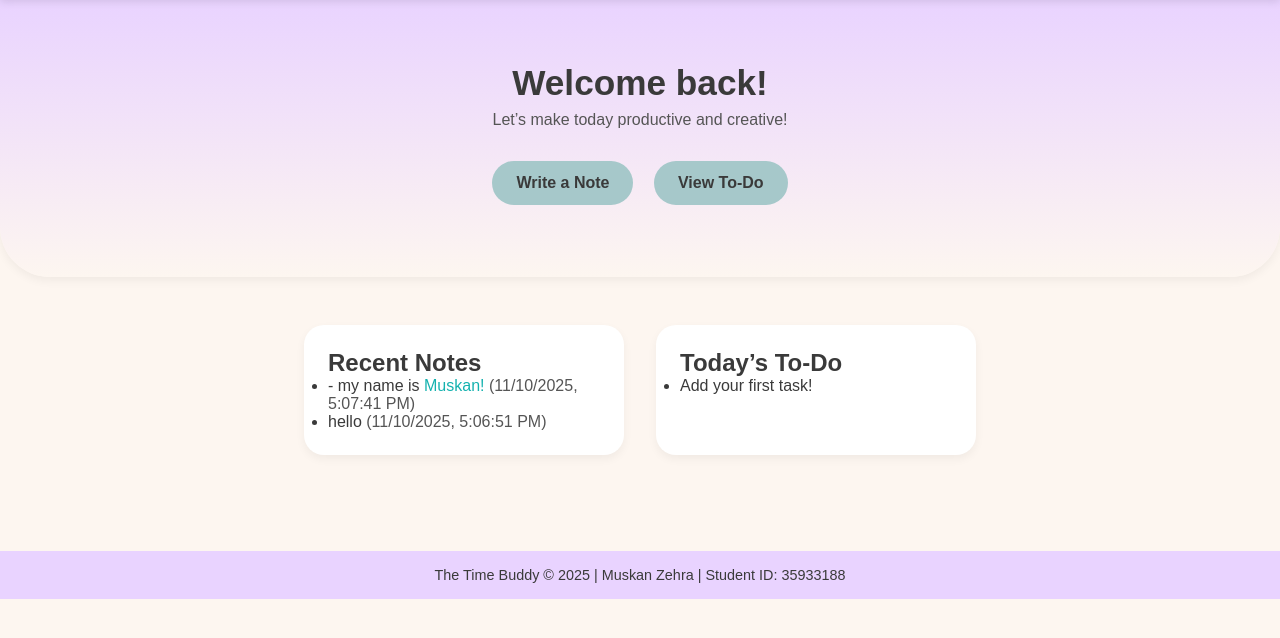
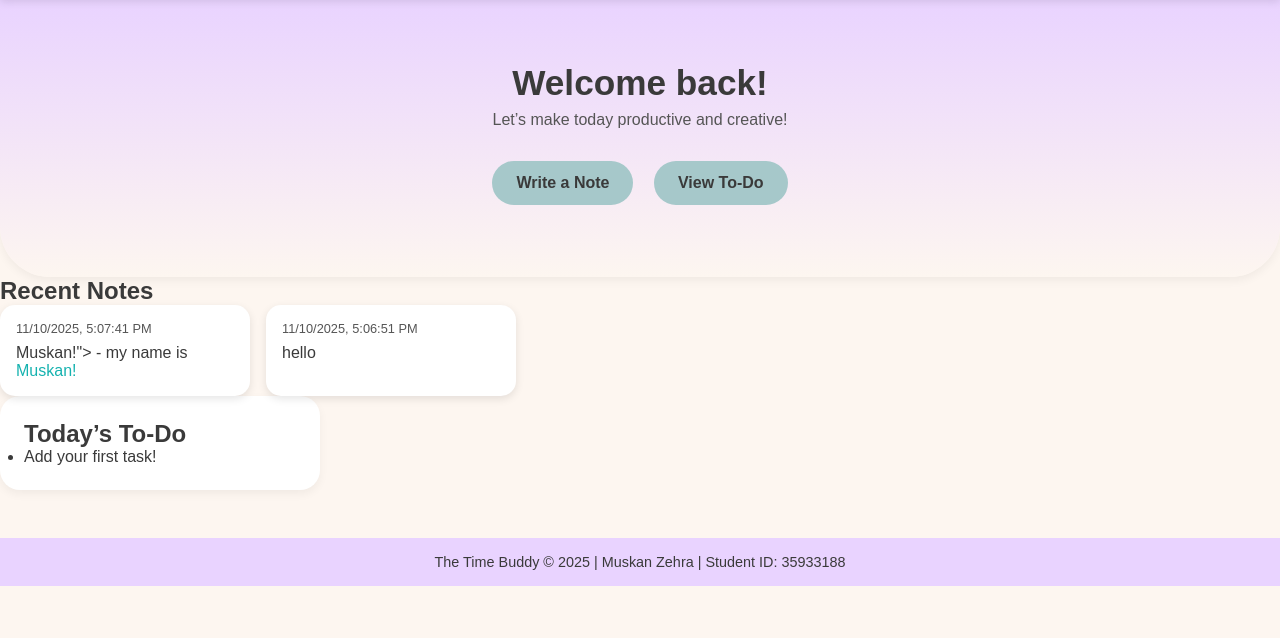
Before and after one commit to mzehra-1512/Cloud_Server_Project_ICT171, a Flask app: page / in a window 1280 px wide. Shown: the part 59-697 px from the top of the page. Run offline with Flask 3, Linux system fonts and the light colour scheme.

Commit message:
Update home.html

```diff
--- a/templates/home.html
+++ b/templates/home.html
@@ -33,20 +33,28 @@
 
 		</section>
 
-		<section class="dashboard">
-		<div class="card notes-preview">
+		<div class="recent-notes">
     		<h2>Recent Notes</h2>
+    		<div class="notes-grid">
         		{% if notes %}
-				<ul>
-				{% for note in notes [:3] %}
-					<li>{{ note.content|safe }} <span style="font-size:0.8reme; color:#555;">({{ note.date }})</span></li>
+            		{% for note in notes[:3] %}
+           			 <div class="note-card">
+            	    	<p class="note-date">{{ note.date }}</p>
+                		<div class="note-content preview" data-full="{{ note.content|safe }}">
+                    		{{ note.content|safe|truncate(100, True, '...') }}
+                		</div>
+                		{% if note.content|length > 100 %}
+                		<button class="read-more-btn" onclick="toggleReadMore(this)">Read More</button>
+                		{% endif %}
+            		</div>
             		{% endfor %}
-				</ul>
         		{% else %}
             		<p>No notes yet... start writing to stay organized!</p>
         		{% endif %}
     		</div>
+		</div>
 
+		<section class = "dashbard">
 		<div class="card todo-preview">
 			<h2>Today’s To-Do</h2>
 			<ul>
```
Lines whose indentation alone changed are shown as unchanged.
